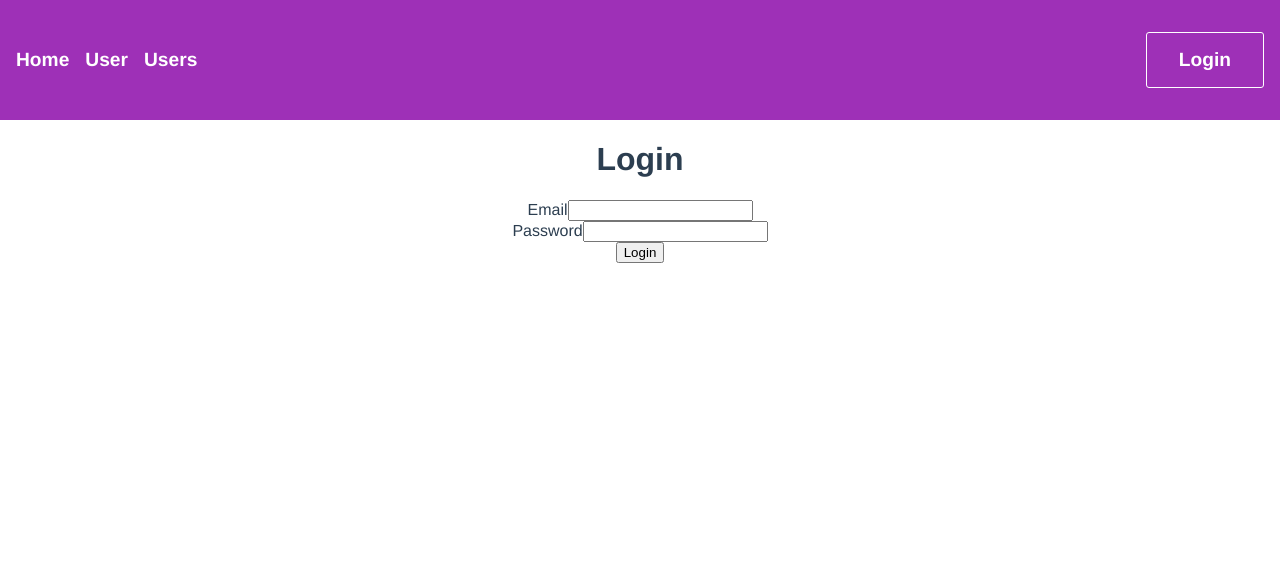
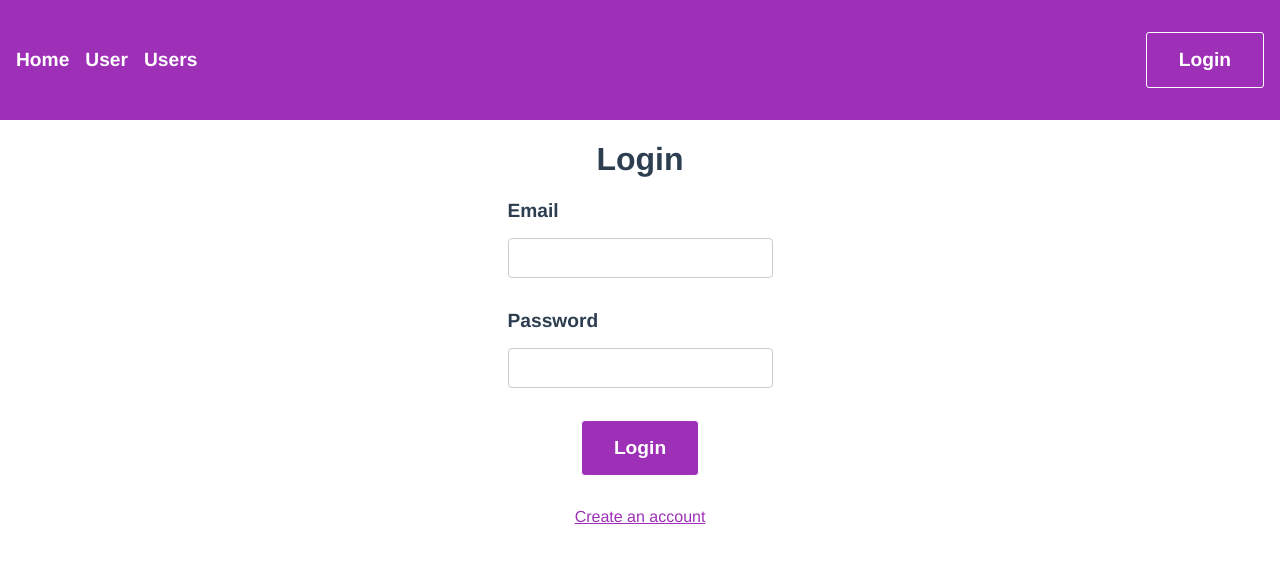
Before and after one commit to brantac/crud-vue3-express-mariadb, a Vue app in the folder frontend/: page /#/login in a window 1280 px wide. Shown: the top 562 px of the page. Built offline with nearby package versions, Linux system fonts and the light colour scheme.

Commit message:
style login form

```diff
--- a/frontend/src/views/Login.vue
+++ b/frontend/src/views/Login.vue
@@ -6,18 +6,16 @@
         >
             <div class="input-group">
                 <label for="email">Email</label>
-                <input type="email" id="email" v-model="email" />
+                <input type="email" id="email" name="email" />
             </div>
             <div class="input-group">
-                <label for="email">Password</label>
-                <input type="email" id="email" v-model="email" />
+                <label for="password">Password</label>
+                <input type="password" id="password" name="password" />
             </div>
-            <button
-                class="submit-login-btn"
-                @click="login"
-            >
+            <button class="submit-login-btn" @click="" >
                 Login
             </button>
+            <a href="/signup" class="create-account-btn">Create an account</a>
         </form>
     </main>
 </template>
@@ -30,4 +28,38 @@
 .login-section {
     padding: 0 1rem;
 }
+form {
+    display: flex;
+    flex-direction: column;
+    align-items: center;
+    gap: 2rem;
+}
+.input-group {
+    display: flex;
+    flex-direction: column;
+    align-items: flex-start;
+    gap: 1rem;
+}
+.input-group label {
+    font-size: 1.2rem;
+    font-weight: bold;
+}
+.input-group input {
+    font-size: 1.2rem;
+    padding: 0.5rem;
+    border: 1px solid #ccc;
+    border-radius: 0.25rem;
+}
+.submit-login-btn {
+    background: #9e30b7;
+    color: white;
+    border: 1px solid white;
+    padding: 1rem 2rem;
+    border-radius: 0.25rem;
+    font-size: 1.2rem;
+    font-weight: bold;
+}
+.create-account-btn {
+    color:#9e30b7;
+}
 </style>
```
